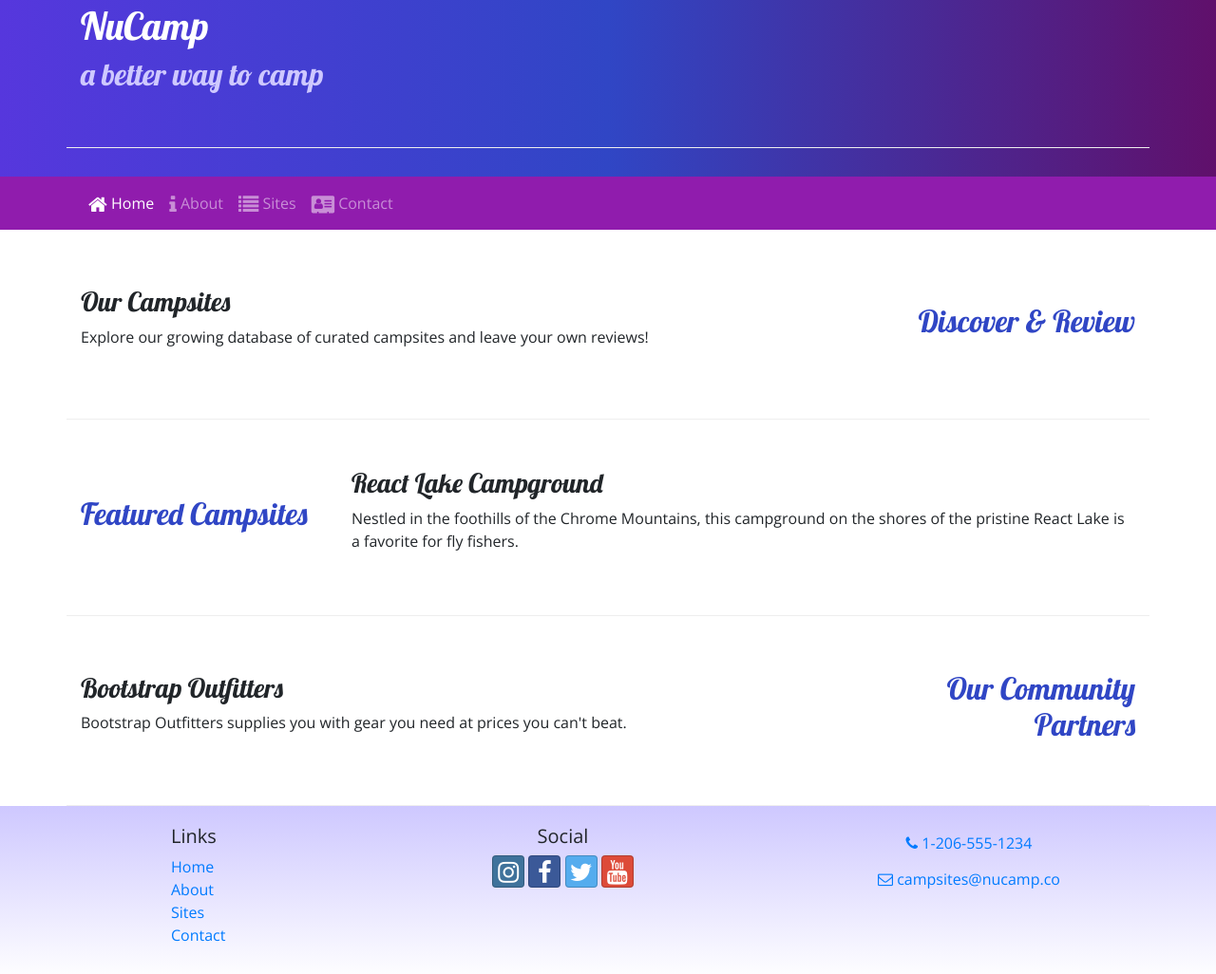
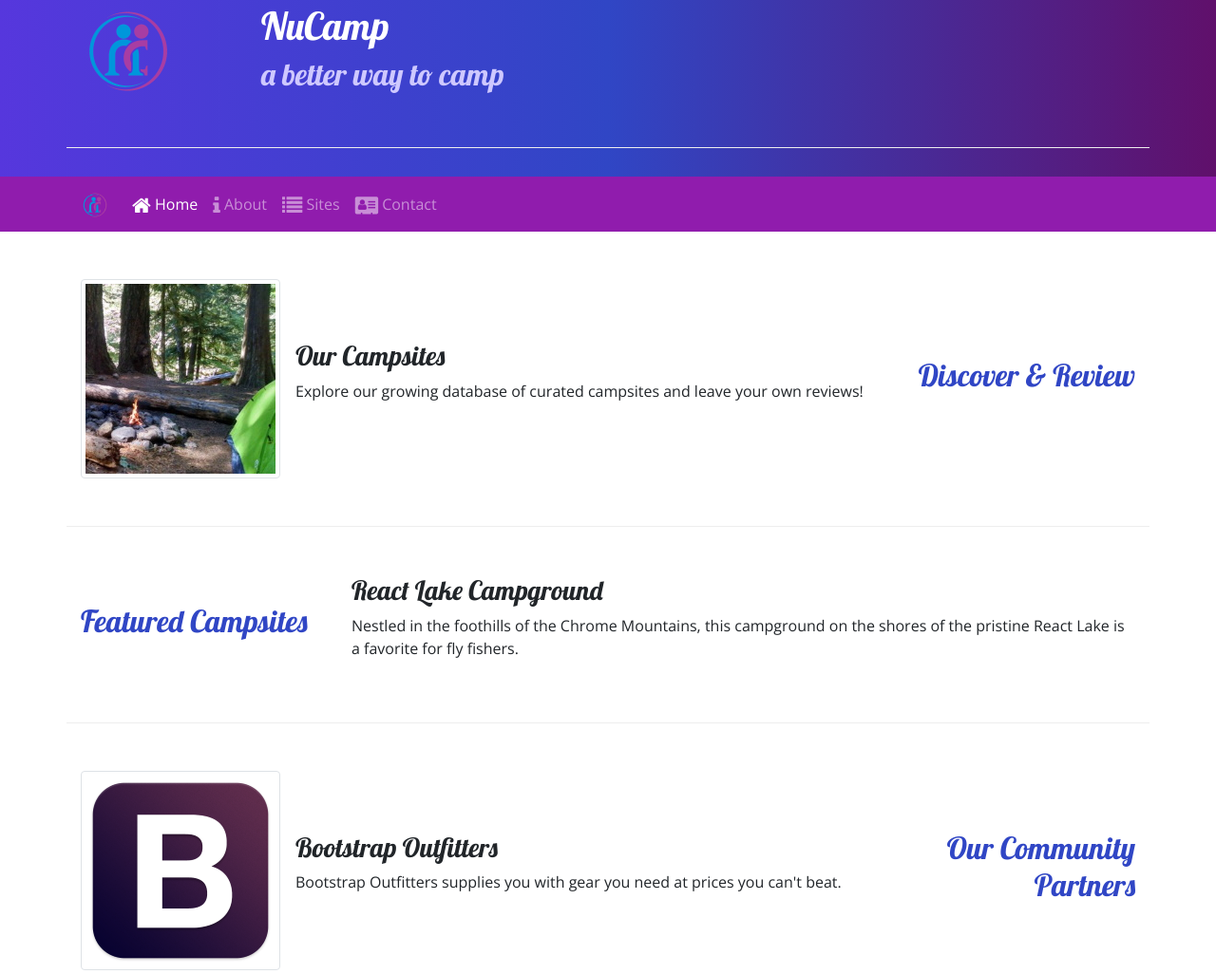
Before and after one commit to maryyvonne/jubilant-dollop, a website: page index.html in a window 1280 px wide. Shown: the part 77-1103 px from the top of the page at 95% size. Drawn offline with nearby package versions, Linux system fonts and the light colour scheme.

Commit message:
Images and Media

```diff
--- a/index.html
+++ b/index.html
@@ -23,6 +23,9 @@
     <header class="jumbotron jumbotron-fluid">
         <div class="container">
             <div class="row row-content">
+                <div class="col-4 col-sm-3 col-md-2 align-self-center">
+                    <a href="index.html"><img src="img/logo.png" class="img-fluid" /></a>
+                 </div>
                 <div class="col">
                     <h1>NuCamp</h1>
                     <h2>a better way to camp</h2>
@@ -33,7 +36,8 @@
 
     <nav class="navbar navbar-expand-sm navbar-dark sticky-top">
         <div class="container">
-            <button class="navbar-toggler ml-auto" type="button" data-toggle="collapse" data-target="#nucampNavbar">
+            <a class="navbar-brand" href="#"><img src="img/logo.png" height="30" width="30" /></a>
+            <button class="navbar-toggler" type="button" data-toggle="collapse" data-target="#nucampNavbar">
                 <span class="navbar-toggler-icon"></span>
             </button>
             <div class="collapse navbar-collapse" id="nucampNavbar">
@@ -53,10 +57,13 @@
                 <h2 class="text-sm-right">Discover & Review</h2>
             </div>
             <div class="col">
-                <h3>Our Campsites</h3>
-                <div class="d-none d-sm-block">
-                <p>Explore our growing database of curated campsites and leave your own reviews!</p>
-            </div>
+                <div class="media">
+                    <img class="d-flex mr-3 img-thumbnail" src="img/breadcrumb-trail-thumb.jpg" alt="Breadcrumb Trail" />
+                    <div class="media-body align-self-center">
+                        <h3>Our Campsites</h3>
+                        <p class="d-none d-sm-block">Explore our growing database of curated campsites and leave your own reviews!</p>
+                    </div>
+                </div>
             </div>
         </div>
 
@@ -76,12 +83,15 @@
             <div class="col-sm-4 order-sm-last col-md-3">
                 <h2 class="text-sm-right">Our Community Partners</h2>
             </div>
-                <div class="col">
-                    <h3>Bootstrap Outfitters</h3>
-                    <div class="d-none d-sm-block">
-                    <p>Bootstrap Outfitters supplies you with gear you need at prices you can't beat.</p>
+            <div class="col">
+                <div class="media">
+                    <img class="d-flex mr-3 img-thumbnail" src="img/bootstrap-thumb.png" alt="Bootstrap Outfitters" />
+                    <div class="media-body align-self-center">
+                        <h3>Bootstrap Outfitters</h3>
+                        <p class="d-none d-sm-block">Bootstrap Outfitters supplies you with gear you need at prices you can't beat.</p>
                     </div>
                 </div>
+            </div>
         </div>
 </div>
     <footer class="site-footer">
```
Also changed, not shown: aboutus.html (+6 -2 lines), contactus.html (+6 -2 lines), img/bootstrap-thumb.png (added), img/breadcrumb-trail-thumb.jpg (added), img/breadcrumb-trail.jpg (added), img/chrome-river-thumb.jpg (added), img/chrome-river.jpg (added), img/logo.png (added), img/react-lake-thumb.jpg (added), img/react-lake.jpg (added).
